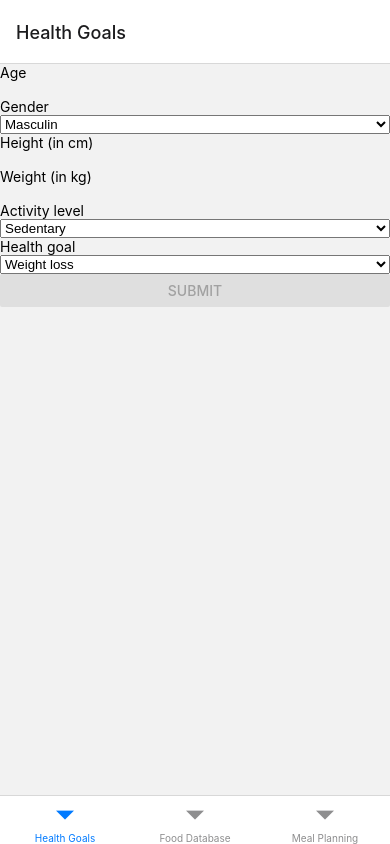
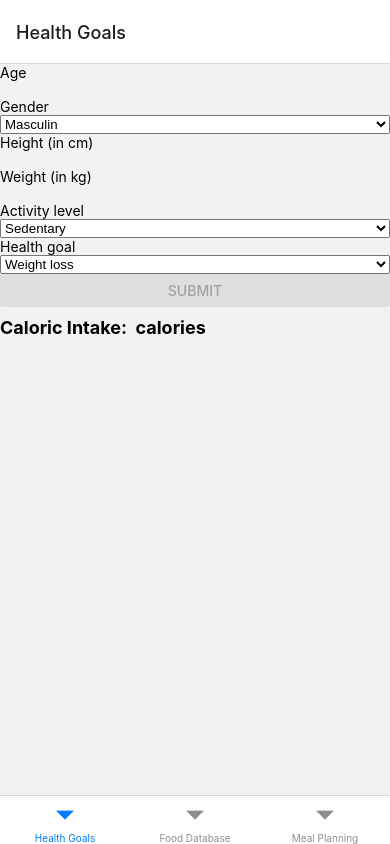
Before and after one commit to IlyesBkd/ProjectReactNative, a React Native app: screen / in a window 390 px wide. Built offline with nearby package versions, Linux system fonts and the light colour scheme.

Commit message:
step 6 en cours

```diff
--- a/HealthGoals.js
+++ b/HealthGoals.js
@@ -1,8 +1,16 @@
 import React, { useState } from 'react';
-import { Text, View, TextInput, Button } from 'react-native';
+import { StyleSheet, Text, View, TextInput, Button } from 'react-native';
 import { Picker } from '@react-native-picker/picker';
 
-const CalculatingBMR = (age, gender, height, weight, activityLevel) => {
+const styles = StyleSheet.create({
+  result: {
+    marginTop: 10,
+    fontSize: 18,
+    fontWeight: 'bold',
+  },
+});
+
+const CalculatingBMR = (age, gender, height, weight, activityLevel, healthGoal) => {
   let BMR;
   if (gender === 'masculin') {
     BMR = 88.362 + 13.397 * weight + 4.799 * height - 5.677 * age;
@@ -31,6 +39,18 @@ const CalculatingBMR = (age, gender, height, weight, activityLevel) => {
     default:
       BMR = null;
   }
+
+  switch (healthGoal) {
+    case 'weight loss':
+      BMR -= 500;
+      break;
+    case 'weight gain':
+      BMR += 500;
+      break;
+    default:
+      break;
+  }
+
   return BMR;
 };
 
@@ -65,11 +85,9 @@ const HealthGoalsForm = () => {
   const handleHealthGoalChange = (value) => {
     setHealthGoal(value);
   };
-
+  let bmrCalculated;
   const handleSubmit = () => {
-    //TRAITEMENT APRES SOUMETTRE
-    let bmr = CalculatingBMR(age, gender, height, weight);
-    console.log('bmr = ' + bmr);
+    bmrCalculated = CalculatingBMR(age, gender, height, weight, activityLevel, healthGoal);
 
     setAge('');
     setGender('');
@@ -133,6 +151,8 @@ const HealthGoalsForm = () => {
       </View>
 
       <Button title="Submit" onPress={handleSubmit} disabled={!isFormValid} />
+
+      <Text style={styles.result}>Caloric Intake: {bmrCalculated} calories</Text>
     </View>
   );
 };
```
